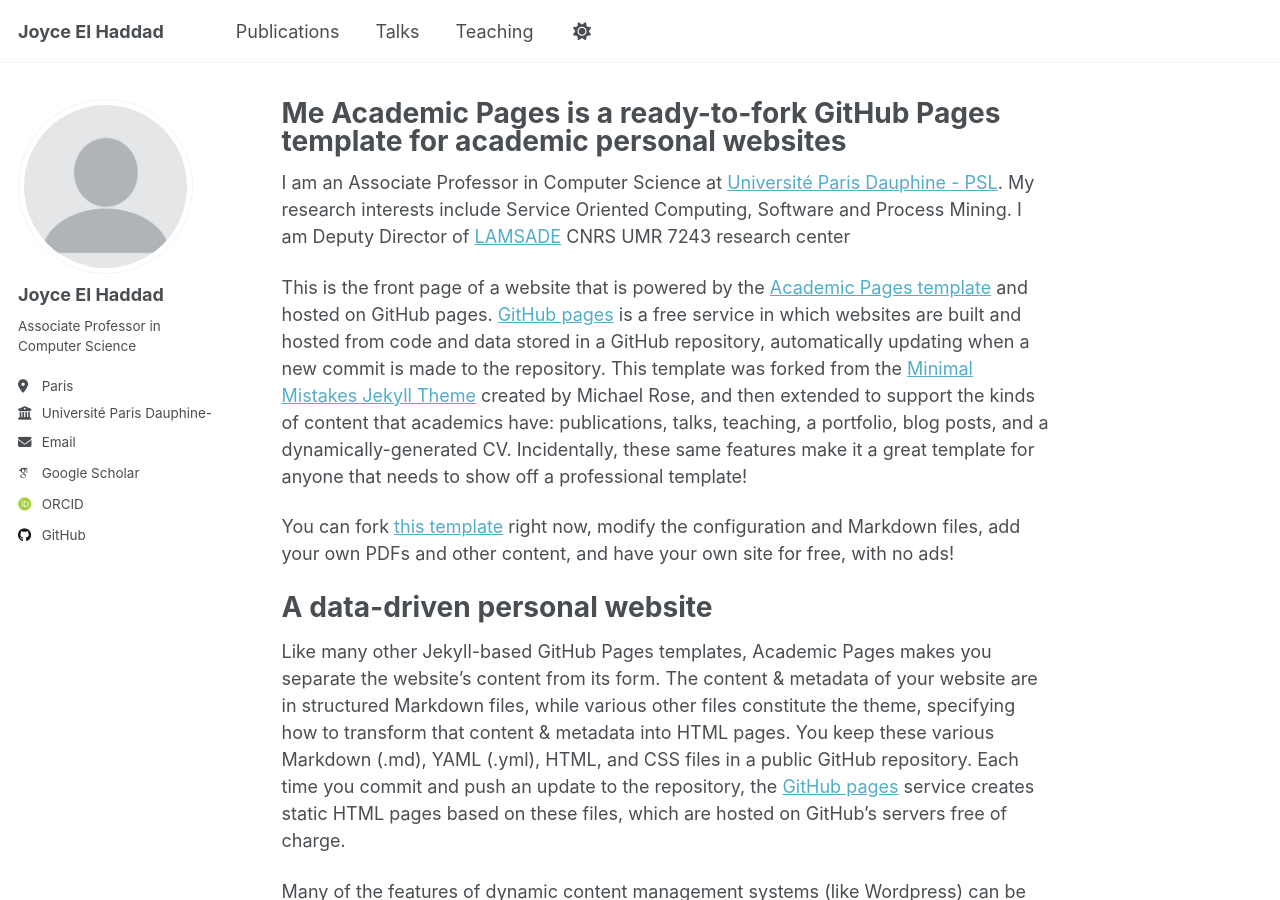
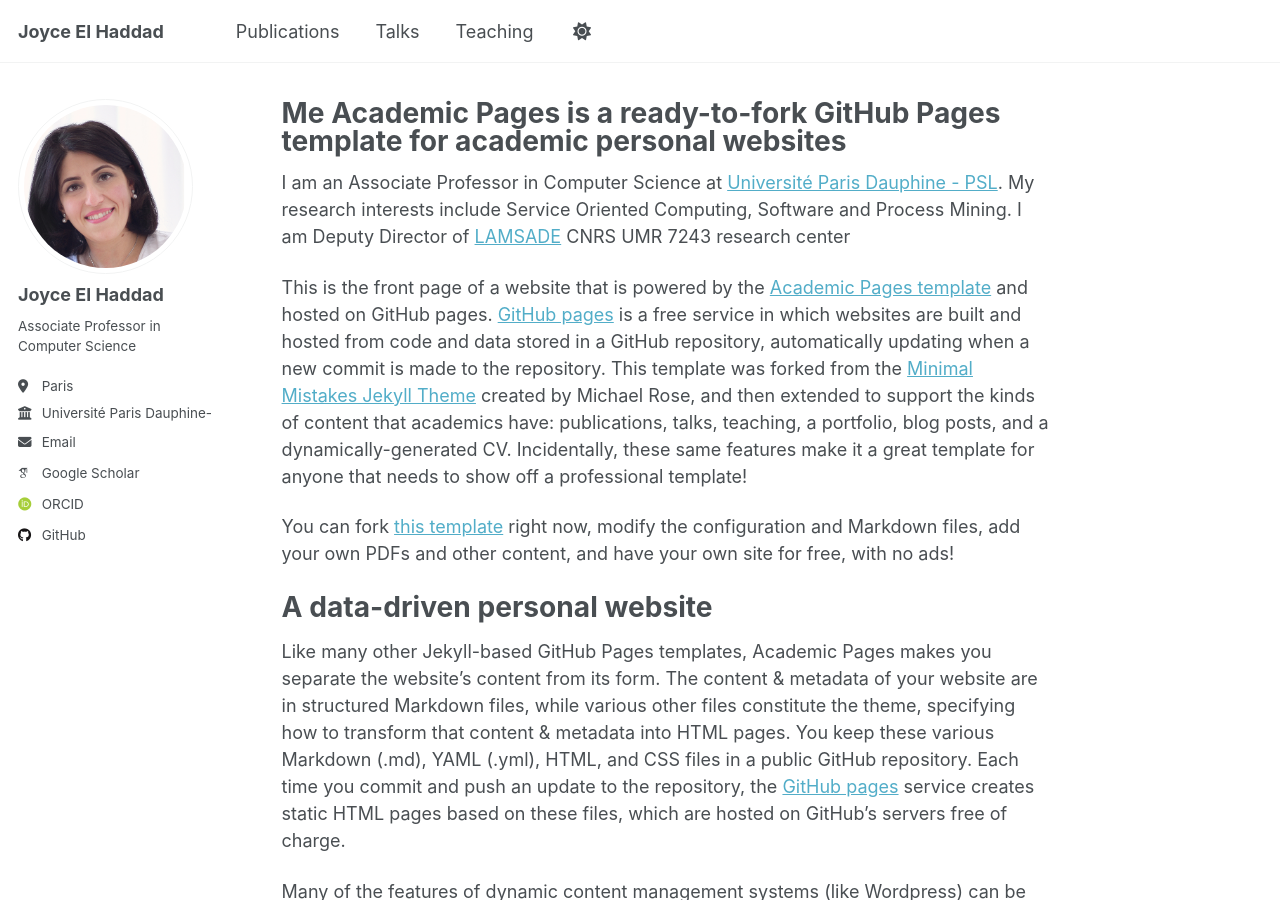
Before and after one commit to joyceelhaddad/joyceelhaddad.github.io, a Jekyll site: the page built from _pages/about.md, in a window 1280 px wide and 900 px high. Built offline with Jekyll 4.4.1, drawn with Linux system fonts in a browser that asks for light colours; some web fonts are replaced; a script that is not in the unit is left out.

Commit message:
Update _config.yml
add my photo

```diff
--- a/_config.yml
+++ b/_config.yml
@@ -23,7 +23,7 @@ repository               : "joyceelhaddad.github.io"
 #               Additional customization can be done by editing /_includes/author-profile.html
 author:
   # Biographic information
-  avatar           : "profile.png"
+  avatar           : "my_photo.png"
   name             : "Joyce El Haddad"
   pronouns         : # example: "she/her"
   bio              : "Associate Professor in Computer Science"
```
